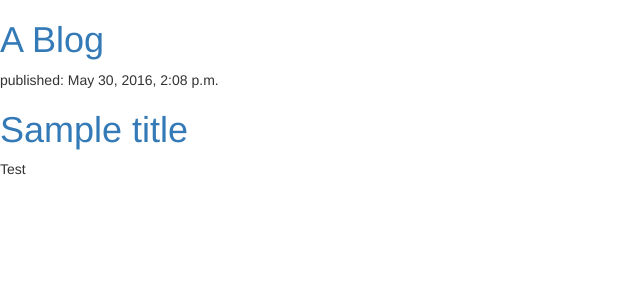
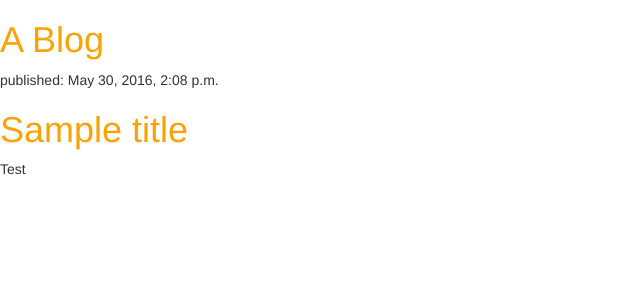
Before and after one commit to mattdeekay/capital, a Django app: page / in a window 1280 px wide. Shown: the top 300 px of the page, without its empty margins (0-640 px from the left). Run offline with Django 3.2, Linux system fonts and the light colour scheme; data comes from the database, SQL or seed files in the repository; some libraries are stand-ins or nearby versions.

Commit message:
Created small blog.css with just 'h1 a' changed, added {% load staticfiles %} to post_list.html and added link to blog.css under boostrap

```diff
--- /dev/null
+++ b/blog/static/css/blog.css
@@ -0,0 +1,3 @@
+h1 a {
+    color: #FCA205;
+}
--- a/blog/templates/blog/post_list.html
+++ b/blog/templates/blog/post_list.html
@@ -1,7 +1,9 @@
+{% load staticfiles %}
 <html>
     <head>
         <link rel="stylesheet" href="//maxcdn.bootstrapcdn.com/bootstrap/3.2.0/css/bootstrap.min.css">
         <link rel="stylesheet" href="//maxcdn.bootstrapcdn.com/bootstrap/3.2.0/css/bootstrap-theme.min.css">
+        <link rel="stylesheet" href="{% static 'css/blog.css' %}">
         <title>Blog</title>
     </head>
     <body>
```
